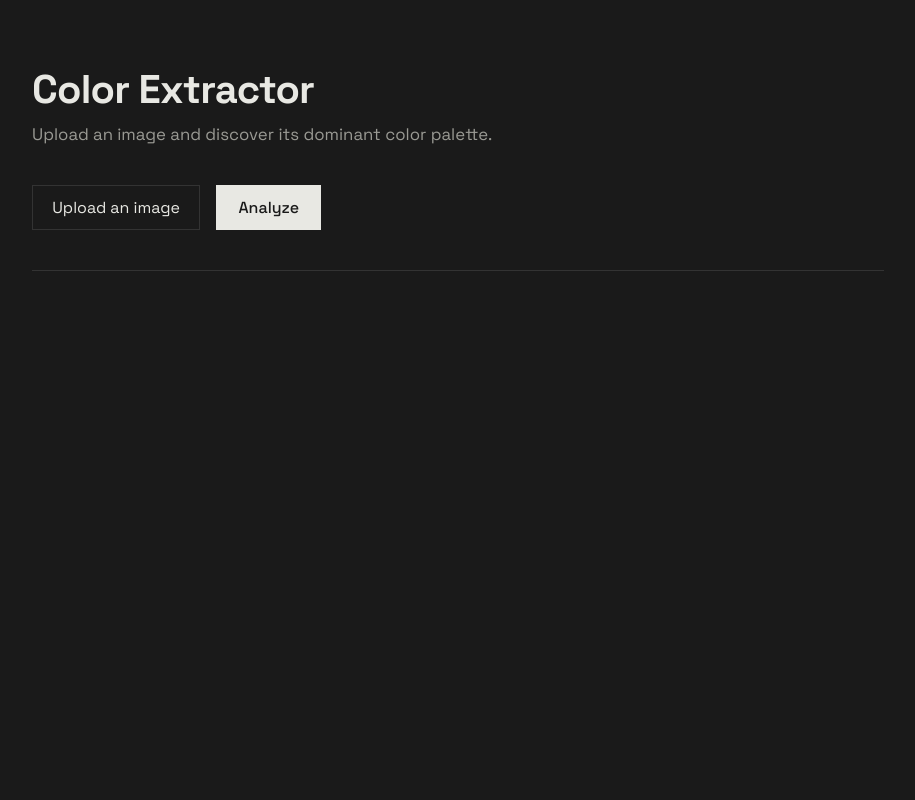
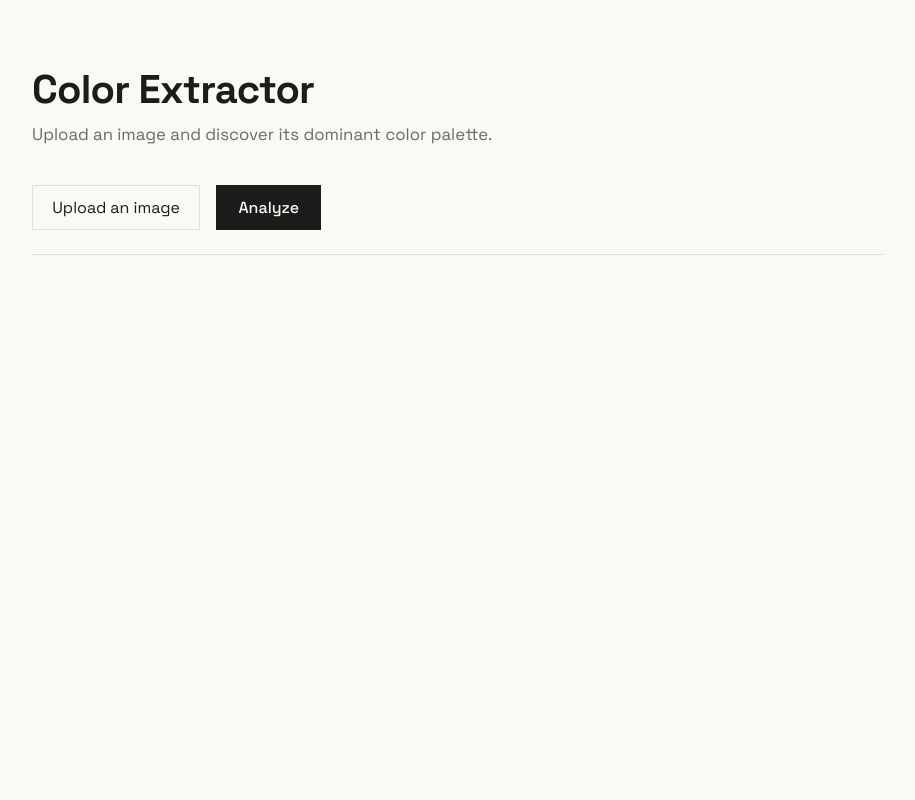
Before and after one commit to maciek404/image-color-extraction-app, a FastAPI app: page / in a window 1280 px wide. Shown: the whole page, without its empty margins (182-1097 px from the left). Run offline with FastAPI, Linux system fonts and the light colour scheme.

Commit message:
Switch to light theme, add live image preview, refine layout

```diff
--- a/main.py
+++ b/main.py
@@ -5,6 +5,7 @@ from fastapi.staticfiles import StaticFiles
 from PIL import Image, UnidentifiedImageError
 import io
 import numpy as np
+import base64
 
 from color_analyzer import get_top_colors
 
@@ -38,8 +39,13 @@ async def upload_image(request: Request, file: UploadFile = File(...)):
             {"error": "Could not recognize the file as an image. Please try a different file (JPG, PNG, etc.)."}
         )
 
+    image_base64 = base64.b64encode(contents).decode("utf-8")
+
     return templates.TemplateResponse(
-        request,
-        "index.html",
-        {"colors": top_colors}
+        request,"index.html",
+        {
+            "colors": top_colors,
+            "image_data": image_base64,
+            "image_content_type": file.content_type,
+        }
     )
--- a/static/script.js
+++ b/static/script.js
@@ -1,3 +1,18 @@
+const fileInput = document.getElementById('file-input');
+const preview = document.getElementById('image-preview');
+
+fileInput.addEventListener('change', () => {
+    const file = fileInput.files[0];
+    if (!file) return;
+
+    const reader = new FileReader();
+    reader.onload = (event) => {
+        preview.src = event.target.result;
+        preview.classList.remove('hidden');
+    };
+    reader.readAsDataURL(file);
+});
+
 document.querySelectorAll('.swatch').forEach((swatch) => {
     swatch.addEventListener('click', async () => {
         const hex = swatch.dataset.hex;
--- a/static/style.css
+++ b/static/style.css
@@ -1,9 +1,9 @@
 :root {
-    --bg: #1a1a1a;
-    --text: #e8e8e3;
-    --text-dim: #9a9a94;
-    --line: #333333;
-    --error: #e0574c;
+    --bg: #faf9f6;
+    --text: #1c1c1a;
+    --text-dim: #6b6b64;
+    --line: #e2e0d8;
+    --error: #b23b30;
 }
 
 * {
@@ -17,12 +17,25 @@ body {
     color: var(--text);
     font-family: 'Space Grotesk', sans-serif;
     min-height: 100vh;
+    overflow-x: hidden;
 }
 
 main {
     max-width: 900px;
     margin: 0 auto;
-    padding: 4rem 1.5rem;
+    padding: 4rem 1.5rem 2rem;
+}
+
+.top-section {
+    display: flex;
+    justify-content: space-between;
+    align-items: stretch;
+    gap: 2.5rem;
+}
+
+.left-column {
+    flex: 1;
+    min-width: 0;
 }
 
 header h1 {
@@ -44,7 +57,7 @@ header h1 {
     align-items: center;
     gap: 1rem;
     margin-top: 2.5rem;
-    padding-bottom: 2.5rem;
+    padding-bottom: 1.5rem;
     border-bottom: 1px solid var(--line);
 }
 
--- a/templates/index.html
+++ b/templates/index.html
@@ -9,6 +9,8 @@
 </head>
 <body>
     <main>
+        <div class="top-section">
+            <div class="left-column">
                 <header>
                     <h1>Color Extractor</h1>
                     <p class="subtitle">Upload an image and discover its dominant color palette.</p>
@@ -23,20 +25,29 @@
                 {% if error %}
                     <p class="error-message">{{ error }}</p>
                 {% endif %}
+            </div>
+
+            <img id="image-preview"
+                 class="preview-thumb{% if not image_data %} hidden{% endif %}"
+                 {% if image_data %}src="data:{{ image_content_type }};base64,{{ image_data }}"{% endif %}
+                 alt="Preview of the uploaded image">
+        </div>
+    </main>
 
     {% if colors %}
+        <div class="palette-wraper">
             <div class="palette">
                 {% for color, percentage in colors %}
                     <div class="swatch"
-                        style="background-color: rgb({{ color[0] }}, {{ color[1] }}, {{ color[2] }}); flex-grow: {{ percentage }};"
+                         style="background-color: rgb({{ color[0] }}, {{ color[1] }}, {{ color[2] }}); --percentage: {{ percentage }};"
                          data-hex="#{{ '%02x' % color[0] }}{{ '%02x' % color[1] }}{{ '%02x' % color[2] }}">
                         <span class="hex-code">#{{ "%02x" % color[0] }}{{ "%02x" % color[1] }}{{ "%02x" % color[2] }}</span>
                         <span class="percentage">{{ percentage }}%</span>
                     </div>
                 {% endfor %}
             </div>
+        </div>
     {% endif %}
-    </main>
 
     <script src="/static/script.js"></script>
 </body>
```
Also changed, not shown: other parts of static/style.css (+66 -31 lines). Lines whose indentation alone changed are shown as unchanged.
